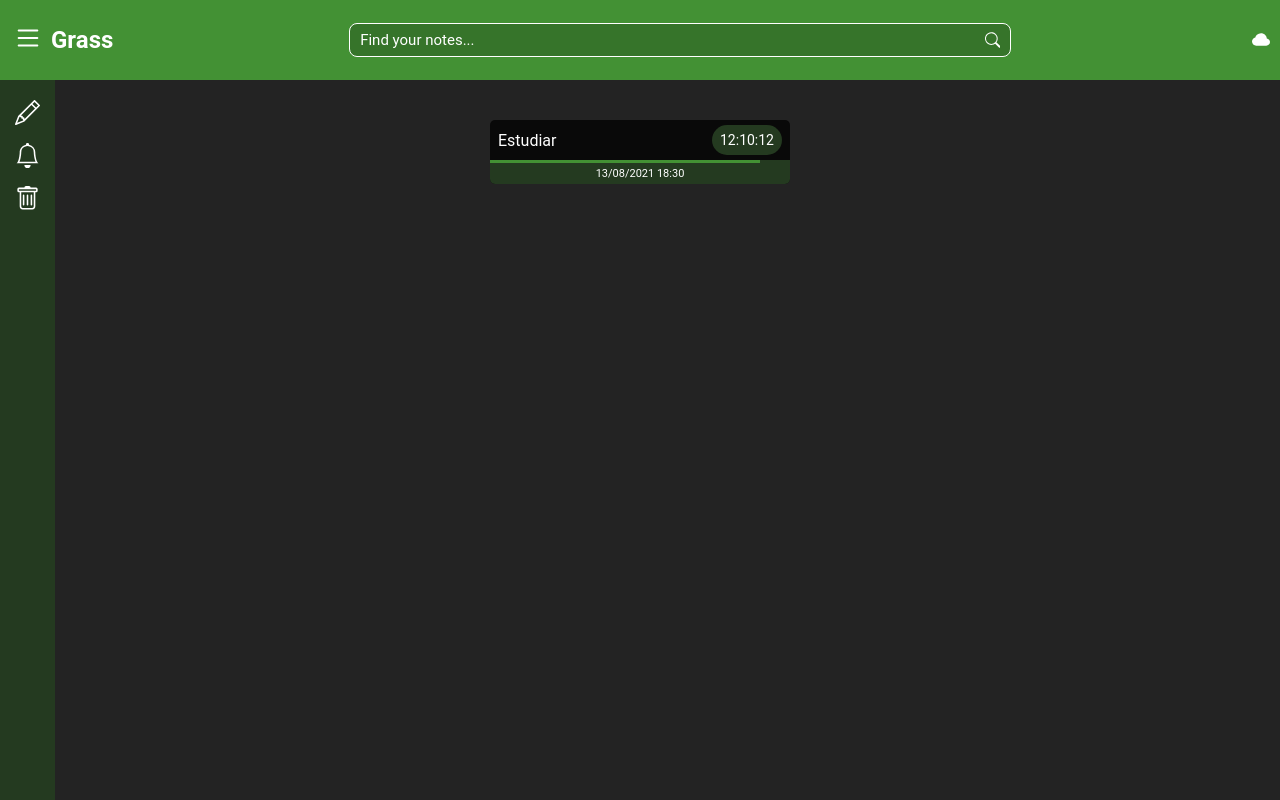
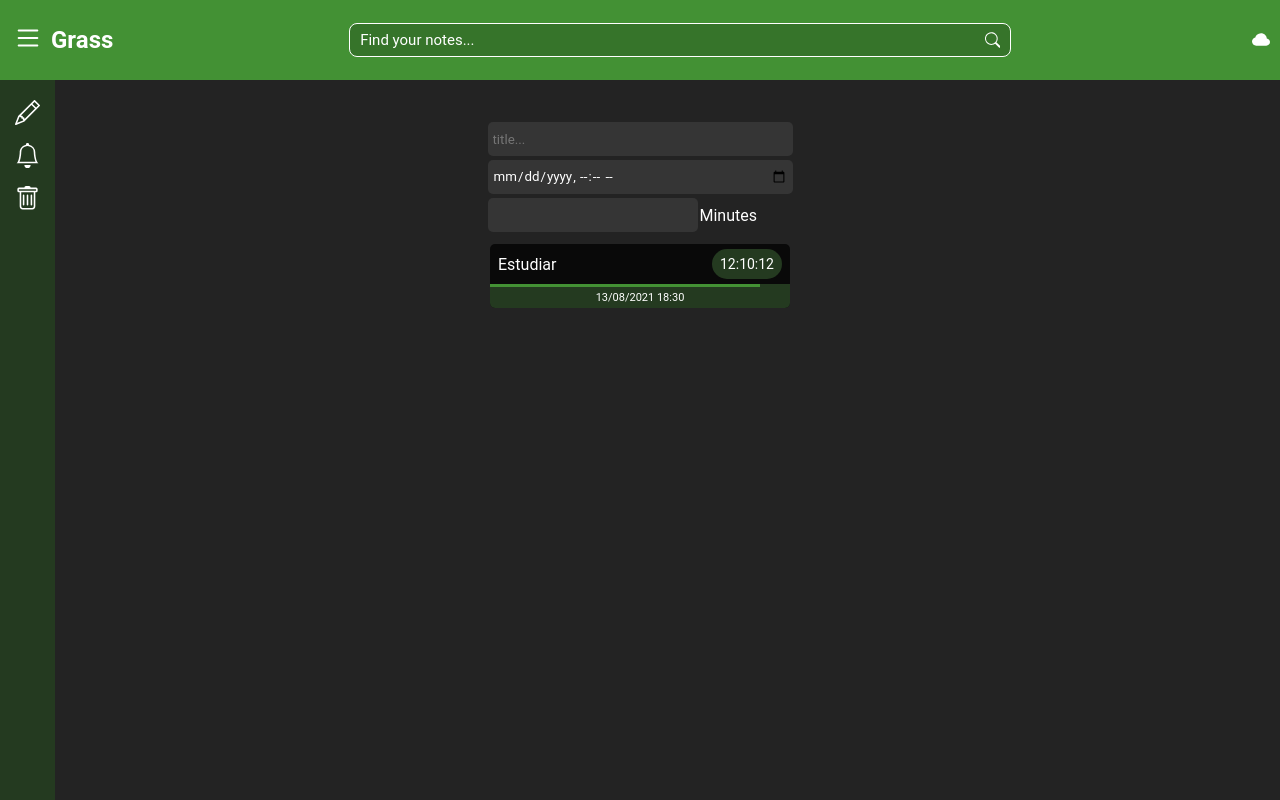
Before and after one commit to FacundoLG/Grass, a React (Create React App) app: page /reminders in a window 1280 px wide. Built offline with nearby package versions, Linux system fonts and the light colour scheme; no server answers.

Commit message:
remind input

```diff
--- /dev/null
+++ b/src/components/ReminderInput.jsx
@@ -0,0 +1,18 @@
+import React from 'react'
+import '../styles/reminderInput.css'
+const ReminderInput = () => {
+    return (
+        <div className="Reminder">
+            <div className="reminderContainer">
+                <input type="text" placeholder="title..." />
+                <input type="datetime-local" placeholder="" />
+                <div className="line">
+                    <input type="number" className="time" placeholder="" />
+                    <p>Minutes</p>
+                </div>
+            </div>
+        </div>
+    )
+}
+
+export default ReminderInput
--- a/src/index.css
+++ b/src/index.css
@@ -10,6 +10,7 @@ body {
     --header-main-color-op: #243a20;
     --brand-font-color: white;
     --bg-color: rgb(35, 35, 35);
+    --input-color: rgb(53, 53, 53);
 }
 /* width */
 ::-webkit-scrollbar {
--- a/src/pages/Reminders.jsx
+++ b/src/pages/Reminders.jsx
@@ -1,9 +1,11 @@
 import React from 'react'
 import { withRouter } from 'react-router-dom'
+import ReminderInput from '../components/ReminderInput'
 import '../styles/reminders.css'
 const Reminders = () => {
     return (
         <div className="Container">
+            <ReminderInput />
             <div className="remainder">
                 <div className="upRemainder">
                     <div>Estudiar</div>
--- /dev/null
+++ b/src/styles/reminderInput.css
@@ -0,0 +1,26 @@
+.Reminder {
+    margin-bottom: 10px;
+}
+.reminderContainer {
+    display: flex;
+    flex-direction: column;
+}
+.reminderContainer input {
+    background: none;
+    border: none;
+    background: var(--input-color);
+    margin: 2px;
+    min-height: 30px;
+    width: 295px;
+    border-radius: 5px;
+    padding: 2px 5px;
+    outline: none;
+}
+.reminderContainer .time {
+    width: 200px;
+}
+.Reminder .line {
+    display: flex;
+    flex-direction: row;
+    align-items: center;
+}
```
